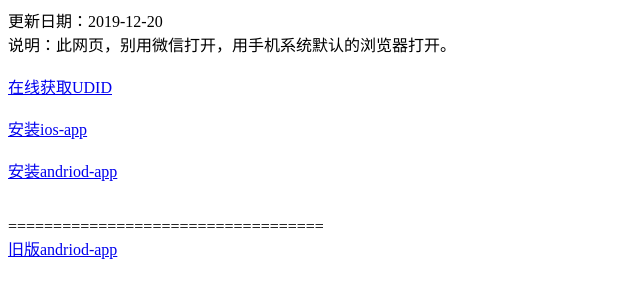
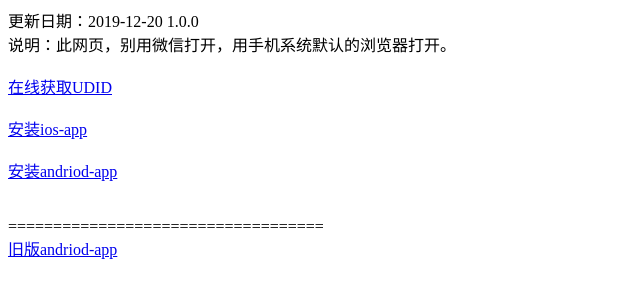
Before and after one commit to pm171/ota, a plain HTML site: page index.html in a window 1280 px wide. Shown: the full height of the page, 0-640 px from the left. Drawn offline with Linux system fonts and the light colour scheme.

Commit message:
更新一个

```diff
--- a/index.html
+++ b/index.html
@@ -9,7 +9,7 @@
     <title>OTA</title>
 </head>
 <body>
-	更新日期：2019-12-20
+	更新日期：2019-12-20 1.0.0
 	<br>
 	说明：此网页，别用微信打开，用手机系统默认的浏览器打开。
 	<br>
```
